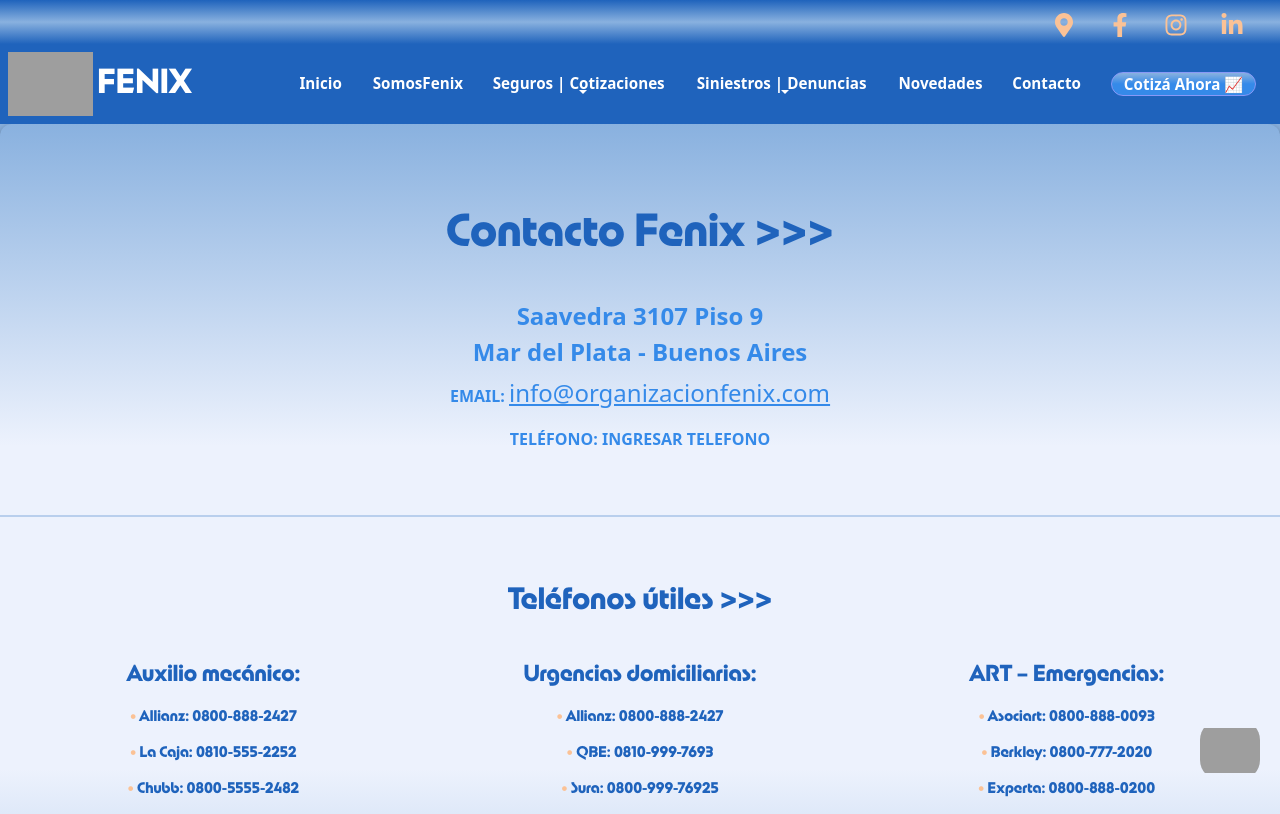
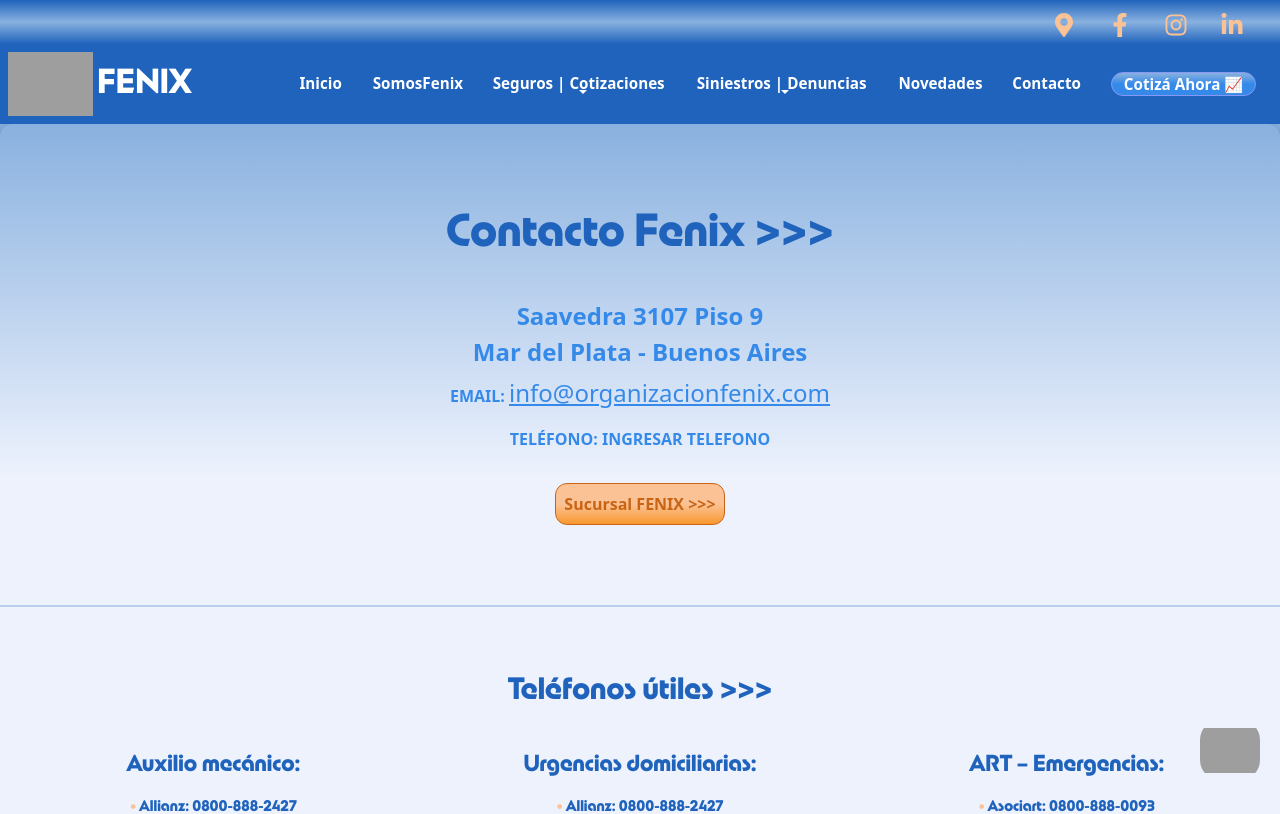
Before and after one commit to Ivanjaviersanchez/Fenix-Broker, a React (Vite) app: page /contacto in a window 1280 px wide. Shown: the top 814 px of the page. Built offline with nearby package versions, Linux system fonts and the light colour scheme; grey boxes are pictures that could not be loaded.

Commit message:
Final Proyecto en la WEB 21/10

```diff
--- a/src/components/Contacto.jsx
+++ b/src/components/Contacto.jsx
@@ -1,4 +1,6 @@
 import Card from 'react-bootstrap/Card';
+import { Link } from "react-router-dom";
+import Button from 'react-bootstrap/Button';
 /* import logo from "../assets/gotaFondo.png"; */
 import "./Contacto.css";
 
@@ -26,6 +28,12 @@ function Contacto() {
                 <p>
                   <strong>TELÉFONO:</strong> INGRESAR TELEFONO
                 </p>
+
+                <Link to="/somosfenix">
+                  <Button className="SucursalBTN">
+                    Sucursal FENIX {">>>"}
+                  </Button>
+                </Link>
 
               <hr className="SucursalDivider" />
 
--- a/src/components/Somosfenix.jsx
+++ b/src/components/Somosfenix.jsx
@@ -55,7 +55,7 @@ function Somosfenix() {
           </div>
 
           {/* Mapa en lugar de imagen */}
-          <div className="SucursalMap">
+          <div className="SucursalMap" id="mapaSucursal">
             <iframe
               width="100%"
               height="100%"
```
